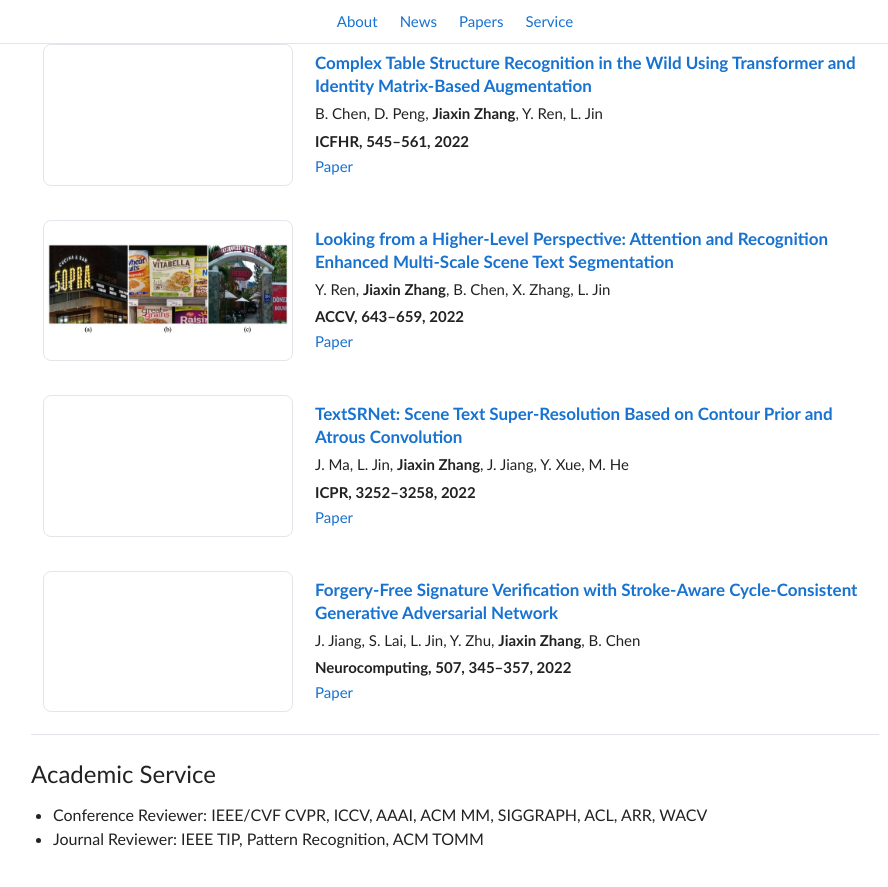
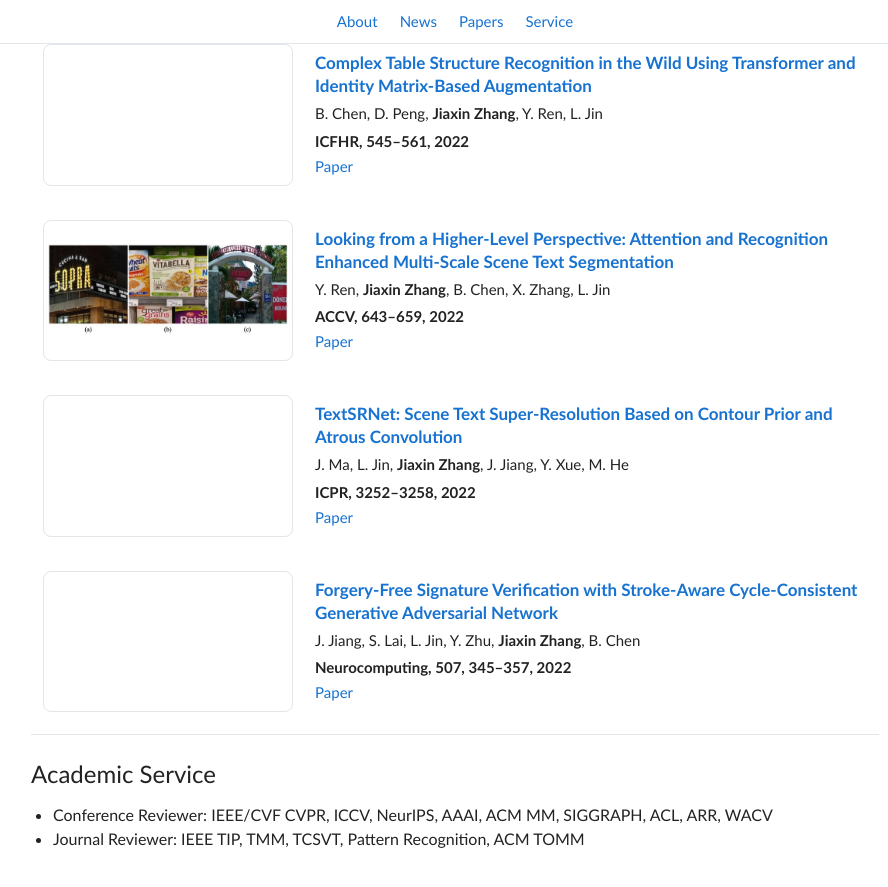
Before and after one commit to ZZZHANG-jx/ZZZHANG-jx.github.io, a Jekyll site: the page built from _pages/about.md, in a window 1280 px wide and 900 px high, scrolled down 4365 px. Shown: the top 887 px of the window, without its empty margins (185-1073 px from the left). Built offline with Jekyll 4.4.1, drawn with Linux system fonts in a browser that asks for light colours.

Commit message:
Add TMM, TCSVT (journals) and NeurIPS (conference) to reviewer list

```diff
--- a/_includes/service.html
+++ b/_includes/service.html
@@ -1,4 +1,4 @@
 <ul>
-  <li>Conference Reviewer: IEEE/CVF CVPR, ICCV, AAAI, ACM MM, SIGGRAPH, ACL, ARR, WACV</li>
-  <li>Journal Reviewer: IEEE TIP, Pattern Recognition, ACM TOMM</li>
+  <li>Conference Reviewer: IEEE/CVF CVPR, ICCV, NeurIPS, AAAI, ACM MM, SIGGRAPH, ACL, ARR, WACV</li>
+  <li>Journal Reviewer: IEEE TIP, TMM, TCSVT, Pattern Recognition, ACM TOMM</li>
 </ul>
```
